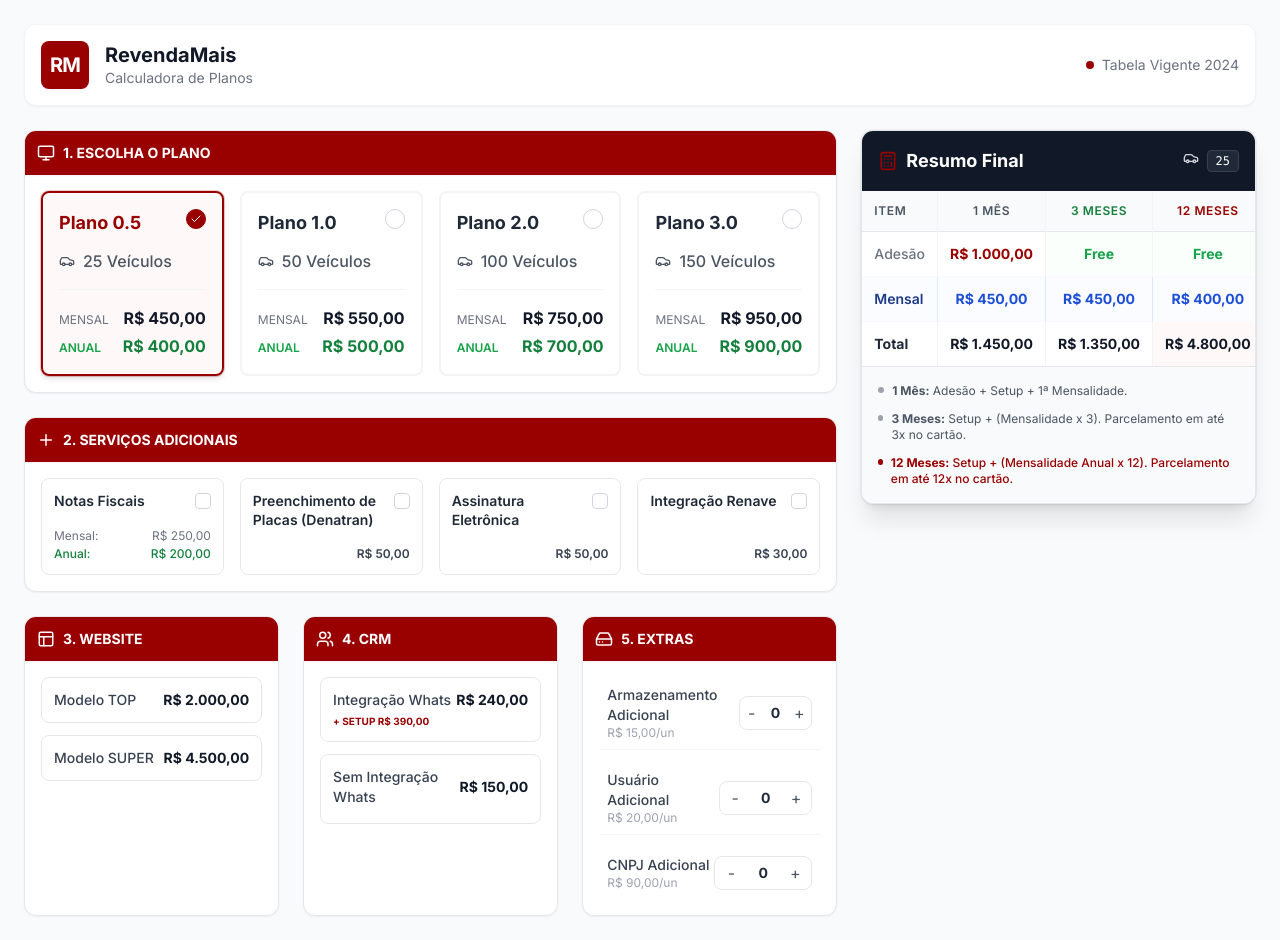
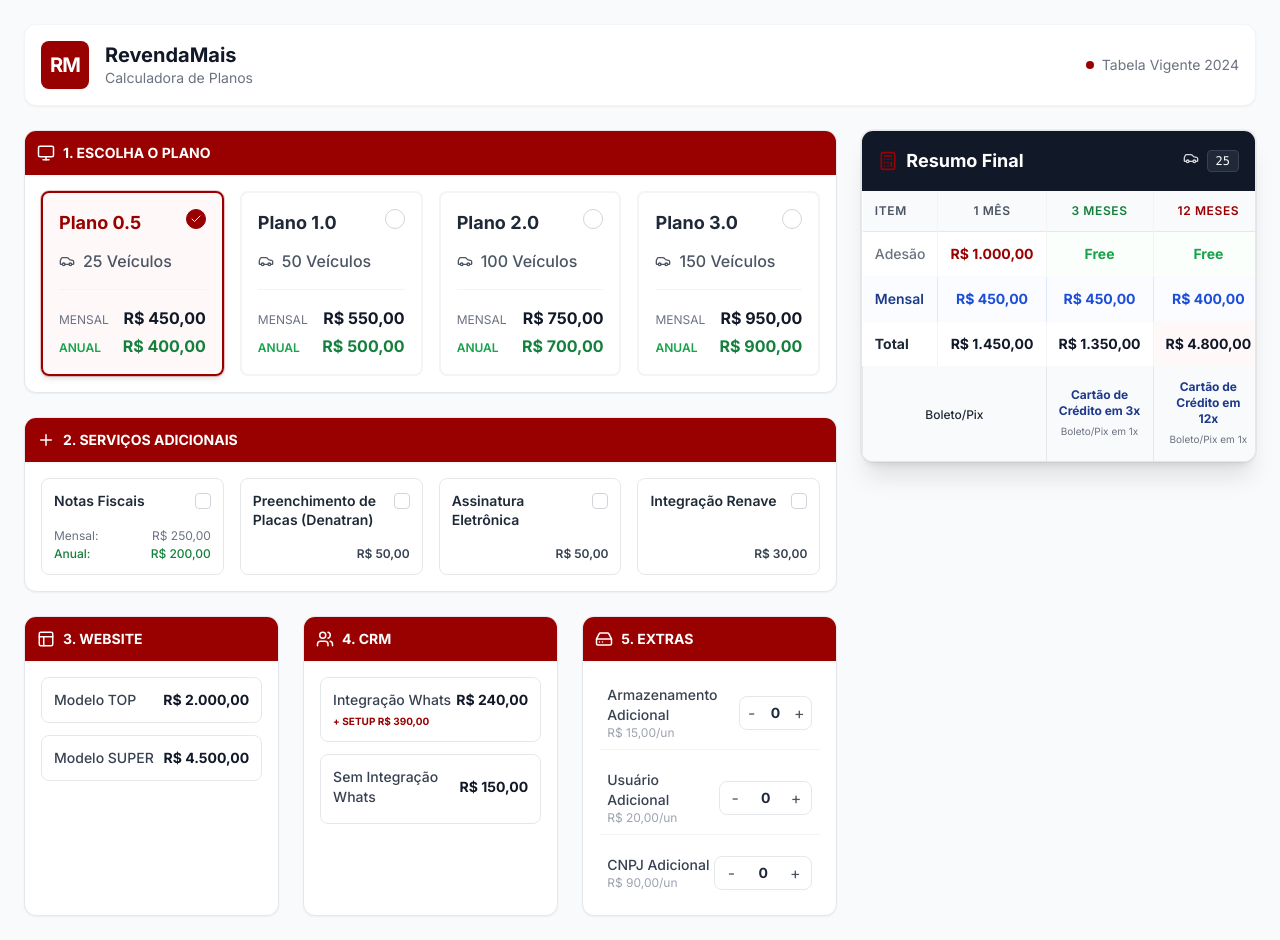
Before and after one commit to moises-moma/Calculadora-Revenda-Mais, a React (Vite) app: page / in a window 1280 px wide. Built offline with nearby package versions, Linux system fonts and the light colour scheme.

Commit message:
Adicionar App.tsx

```diff
--- a/App.tsx
+++ b/App.tsx
@@ -67,7 +67,7 @@
 
     // Base Monthly Costs
     let monthlyBase = plan.monthlyPrice;
-    let annualBase = plan.annualPrice; // This is the discounted monthly rate
+    let annualBase = plan.annualPrice; // This is the discounted monthly price
 
     // Services
     state.selectedServices.forEach(srvId => {
@@ -91,7 +91,7 @@
     Object.entries(state.productQuantities).forEach(([id, qty]) => {
       const prod = ADDITIONAL_PRODUCTS.find(p => p.id === id);
       if (prod) {
-        productsTotal += prod.price * qty;
+        productsTotal += prod.price * (qty as number);
       }
     });
 
@@ -469,24 +469,29 @@
                                           {formatCurrency(calculations.total12Months.packageTotal)}
                                       </td>
                                   </tr>
+
+                                  {/* PAYMENT METHODS */}
+                                  <tr className="bg-gray-50 border-t border-gray-200">
+                                    <td className="p-3 text-center border-l border-gray-200" colSpan={2}>
+                                       <span className="font-medium text-gray-800 text-xs">Boleto/Pix</span>
+                                    </td>
+                                    <td className="p-3 border-l border-gray-200 text-center">
+                                       <div className="flex flex-col gap-0.5">
+                                          <span className="font-bold text-blue-900 text-xs">Cartão de Crédito em 3x</span>
+                                          <span className="text-[10px] text-gray-500">Boleto/Pix em 1x</span>
+                                       </div>
+                                    </td>
+                                    <td className="p-3 border-l border-gray-200 text-center">
+                                       <div className="flex flex-col gap-0.5">
+                                          <span className="font-bold text-blue-900 text-xs">Cartão de Crédito em 12x</span>
+                                          <span className="text-[10px] text-gray-500">Boleto/Pix em 1x</span>
+                                       </div>
+                                    </td>
+                                  </tr>
                               </tbody>
                           </table>
                       </div>
 
-                      <div className="bg-gray-50 p-4 border-t border-gray-200 space-y-3">
-                          <div className="flex items-start gap-2 text-xs text-gray-600">
-                             <div className="w-1.5 h-1.5 rounded-full bg-gray-400 mt-1"></div>
-                             <p><strong>1 Mês:</strong> Adesão + Setup + 1ª Mensalidade.</p>
-                          </div>
-                          <div className="flex items-start gap-2 text-xs text-gray-600">
-                             <div className="w-1.5 h-1.5 rounded-full bg-gray-400 mt-1"></div>
-                             <p><strong>3 Meses:</strong> Setup + (Mensalidade x 3). Parcelamento em até 3x no cartão.</p>
-                          </div>
-                          <div className="flex items-start gap-2 text-xs text-gray-600">
-                             <div className="w-1.5 h-1.5 rounded-full bg-brand-red mt-1"></div>
-                             <p className="text-brand-red font-medium"><strong>12 Meses:</strong> Setup + (Mensalidade Anual x 12). Parcelamento em até 12x no cartão.</p>
-                          </div>
-                      </div>
                   </div>
               </div>
           </div>
```
